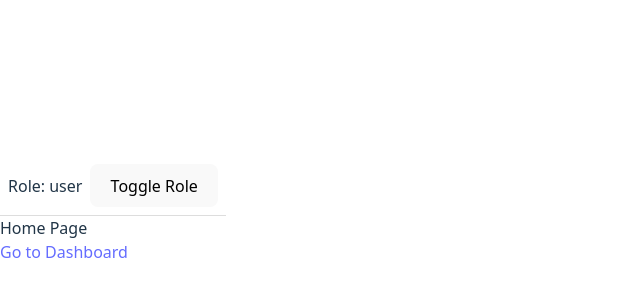
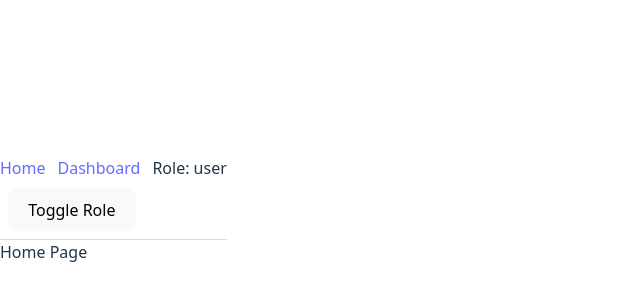
Before and after one commit to abhinit2050/anchor, a React (Vite) app: page / in a window 1280 px wide. Shown: the part 190-490 px from the top of the page, without its empty margins (0-640 px from the left). Built offline with nearby package versions, Linux system fonts and the light colour scheme.

Commit message:
Nav component added

```diff
--- a/src/auth/RoleContext.tsx
+++ b/src/auth/RoleContext.tsx
@@ -10,13 +10,12 @@ const RoleContext = createContext<RoleContextType|undefined>(undefined)
 
 export const RoleProvider = ({children}:{children:ReactNode}) => {
 
-    console.log("RoleProvider rendered");
 
   const [role,setRole] = useState<Role>("user");
 
   useEffect(() => {
-    console.log("RoleProvider MOUNT")
-    return () => console.log("RoleProvider UNMOUNT")
+
+    return () =>{}
   }, [])
 
   return (
--- a/src/auth/RoleSwitcher.tsx
+++ b/src/auth/RoleSwitcher.tsx
@@ -11,7 +11,7 @@ export const RoleSwitcher = () => {
 
   return (
     <div style={{ padding: "8px", borderBottom: "1px solid #ddd" }}>
-      <span style={{ marginRight: "8px" }}>Role: {role}</span>
+
       <button onClick={toggleRole}>Toggle Role</button>
     </div>
   )
--- /dev/null
+++ b/src/components/Nav.tsx
@@ -0,0 +1,16 @@
+import { Link } from "react-router-dom"
+import { useRoleContext } from "../auth/RoleContext"
+
+
+export const Nav = ()=>{
+
+    const {role} = useRoleContext();
+
+    return (
+        <nav style={{ display: "flex", gap: "12px" }}>
+            <Link to="/">Home</Link>
+            <Link to="/dashboard">Dashboard</Link>
+            <span>Role: {role}</span>
+        </nav>
+    )
+}
--- a/src/main.tsx
+++ b/src/main.tsx
@@ -1,4 +1,3 @@
-import { StrictMode } from 'react'
 import { createRoot } from 'react-dom/client'
 import './index.css'
 import { AppRouter } from './router/AppRouter.tsx'
@@ -8,7 +7,7 @@ import { RoleSwitcher } from './auth/RoleSwitcher.tsx'
 createRoot(document.getElementById("root")!).render(
   <>
     <RoleProvider>
-      <RoleSwitcher />
+
       <AppRouter />
     </RoleProvider>
   </>,
--- a/src/pages/Home.tsx
+++ b/src/pages/Home.tsx
@@ -1,10 +1,9 @@
-import { Link } from 'react-router-dom'
 
 const Home = () => {
   return (
     <>
     <div>Home Page</div>
-      <Link to="/dashboard">Go to Dashboard</Link>
+
       </>
   )
 }
--- a/src/router/AppRouter.tsx
+++ b/src/router/AppRouter.tsx
@@ -2,12 +2,14 @@ import { BrowserRouter, Route, Routes } from "react-router-dom"
 import Home from "../pages/Home.tsx"
 import Dashboard from "../pages/Dashboard.tsx";
 import { ProtectedRoute } from "./ProtectedRoute";
+import { Nav } from "../components/Nav.tsx";
 import { RoleSwitcher } from "../auth/RoleSwitcher.tsx";
 
 export const AppRouter = ()=>{
 return (
      <BrowserRouter>
-
+    <Nav/>
+     <RoleSwitcher />
     <Routes>
         <Route path="/" element = {<Home />} />
         <Route path="/dashboard"
--- a/src/router/ProtectedRoute.tsx
+++ b/src/router/ProtectedRoute.tsx
@@ -15,8 +15,6 @@ export const ProtectedRoute = ({allowedRoles, children}: ProtectedRouteProps) =>
 
     const {role} = useRoleContext()
 
-    console.log("current role", role);
-
     if(!allowedRoles.includes(role)){
 
       return  <Navigate to="/" replace/>
```
